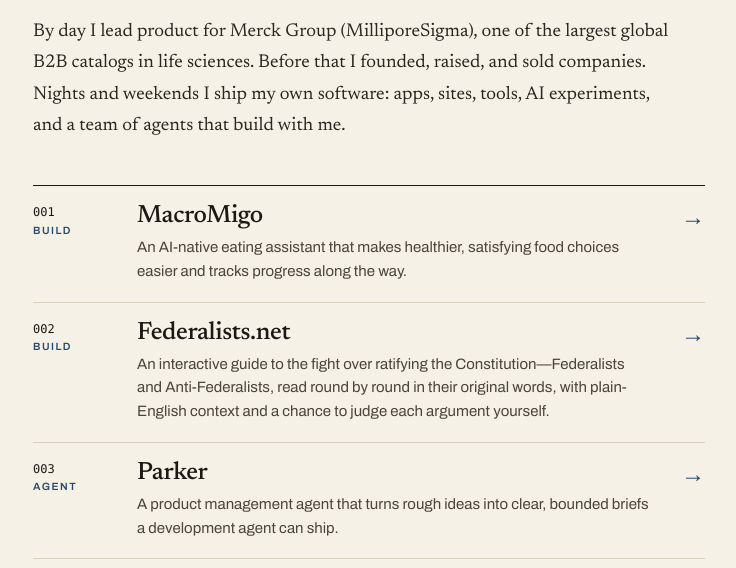
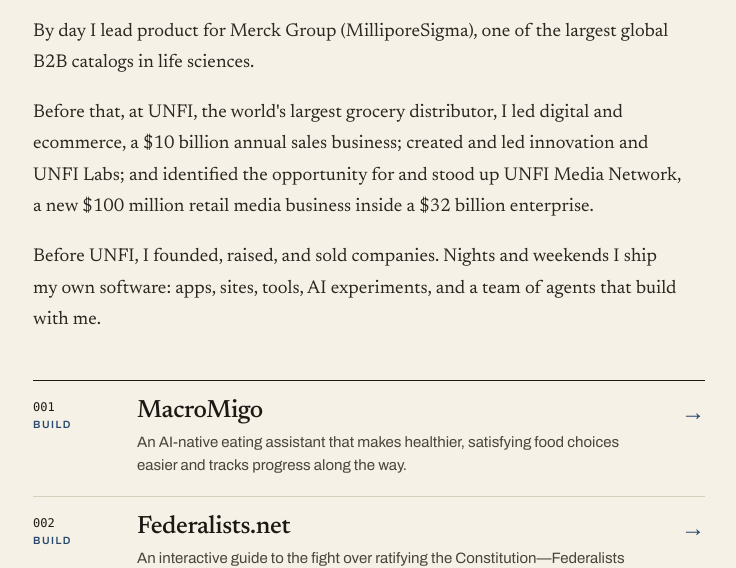
Before and after one commit to dberube/beru.be, an Astro site: page / in a window 1280 px wide. Shown: the part 238-806 px from the top of the page, without its empty margins (271-1007 px from the left). Built offline with nearby package versions, Linux system fonts and the light colour scheme; Astro itself is replaced by a stand-in of ours.

Commit message:
feat(home): expand career introduction

```diff
--- a/src/pages/index.astro
+++ b/src/pages/index.astro
@@ -38,7 +38,11 @@ const items = [
 
     <h1>Enterprise product leader. Builder at startup speed.</h1>
 
-    <p class="serif-lede">By day I lead product for Merck Group (MilliporeSigma), one of the largest global B2B catalogs in life sciences. Before that I founded, raised, and sold companies. Nights and weekends I ship my own software: apps, sites, tools, AI experiments, and a team of agents that build with me.</p>
+    <p class="serif-lede">By day I lead product for Merck Group (MilliporeSigma), one of the largest global B2B catalogs in life sciences.</p>
+
+    <p class="serif-lede">Before that, at UNFI, the world's largest grocery distributor, I led digital and ecommerce, a $10 billion annual sales business; created and led innovation and UNFI Labs; and identified the opportunity for and stood up UNFI Media Network, a new $100 million retail media business inside a $32 billion enterprise.</p>
+
+    <p class="serif-lede">Before UNFI, I founded, raised, and sold companies. Nights and weekends I ship my own software: apps, sites, tools, AI experiments, and a team of agents that build with me.</p>
 
     <div class="section">
       {items.map((item, i) => (
```
Also changed, not shown: public/og/site.png.
